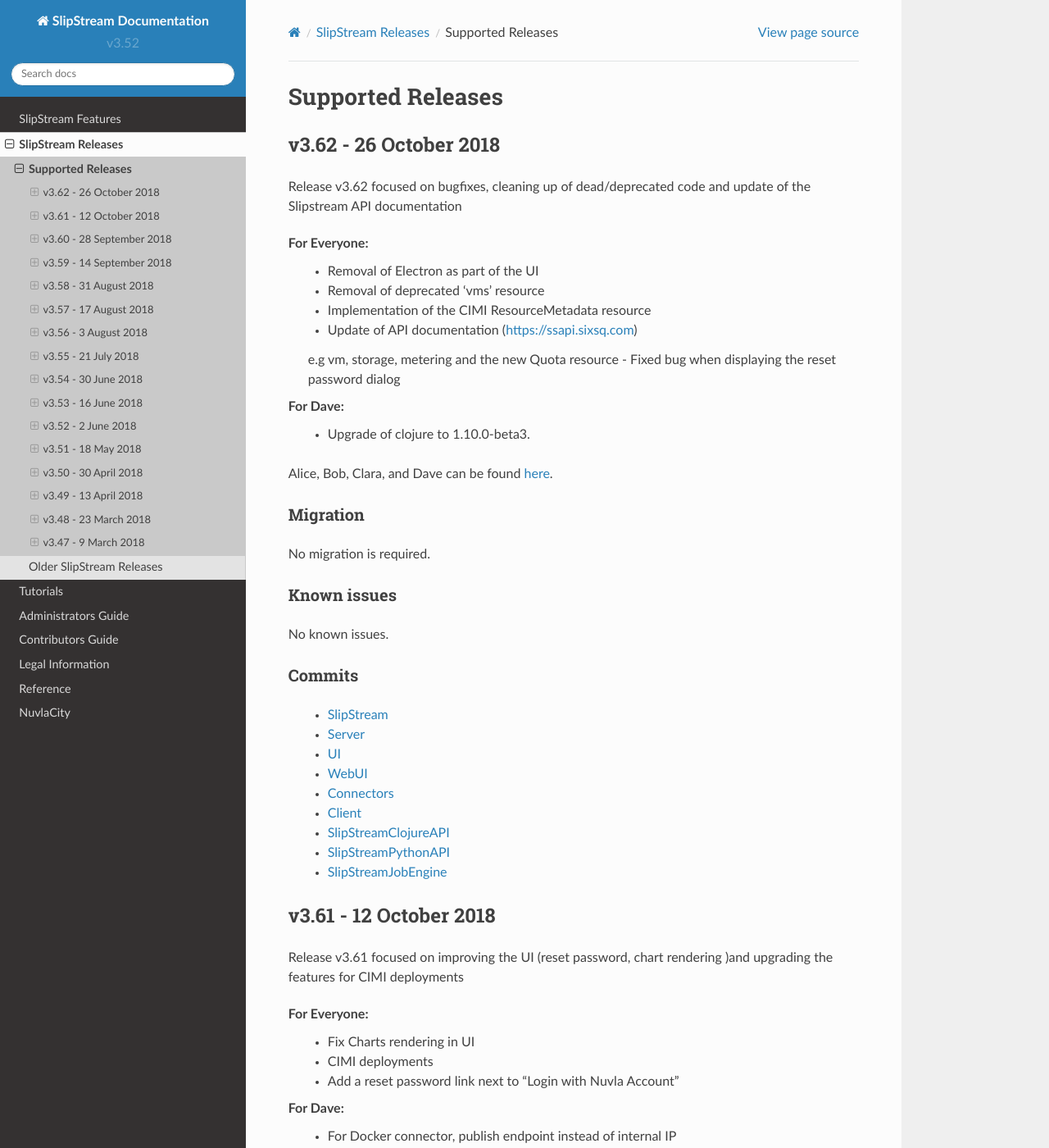
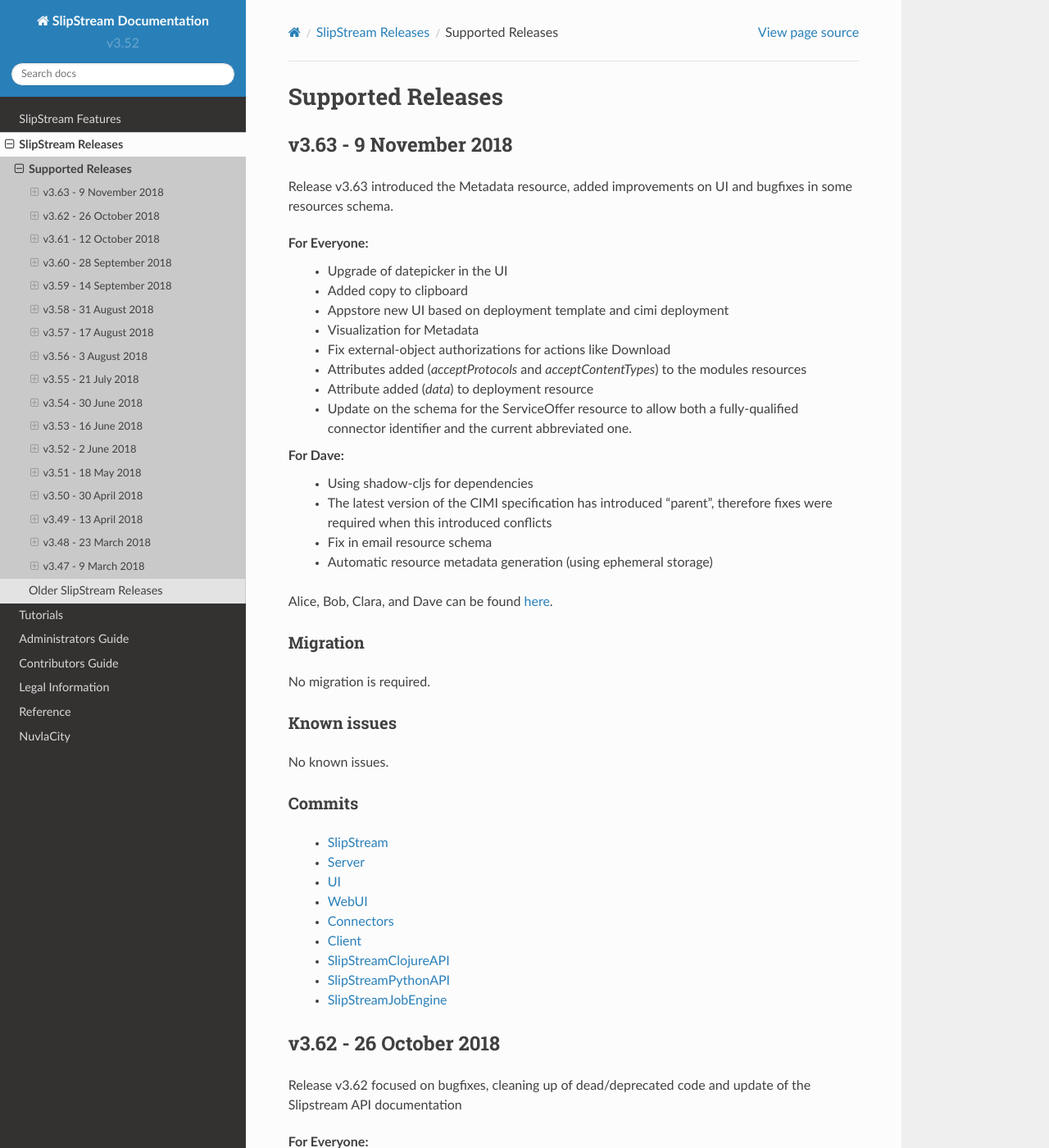
Before and after one commit to slipstream/SlipStreamDocumentation, a Sphinx documentation site: the page built from docs/release_notes/supported-releases.rst, in a window 1280 px wide and 1400 px high. Shown: the whole window at 82% size. Built offline with Sphinx 7.4.7 and the Read the Docs theme 2.0.0, drawn with Linux system fonts in a browser that asks for light colours.

Commit message:
Release notes for v3.63

```diff
--- a/docs/release_notes/supported-releases.rst
+++ b/docs/release_notes/supported-releases.rst
@@ -1,5 +1,55 @@
 Supported Releases
 ==================
+
+v3.63 - 9 November 2018
+--------------------------
+
+Release v3.63 introduced the Metadata resource, added improvements on UI and bugfixes in some resources schema.
+
+For Everyone:
+ - Upgrade of datepicker in the UI
+ - Added copy to clipboard
+ - Appstore new UI based on deployment template and cimi deployment
+ - Visualization for Metadata
+ - Fix external-object authorizations for actions like Download
+ - Attributes added  (`acceptProtocols` and `acceptContentTypes`) to the modules resources
+ - Attribute added (`data`) to deployment resource
+ - Update on the schema for the ServiceOffer resource to allow both a fully-qualified connector identifier and the current abbreviated one.
+
+For Dave:
+ - Using shadow-cljs for dependencies
+ - The latest version of the CIMI specification has introduced "parent", therefore fixes were required when this introduced conflicts
+ - Fix in email resource schema
+ - Automatic resource metadata generation (using ephemeral storage)
+
+Alice, Bob, Clara, and Dave can be found
+`here <http://sixsq.com/personae/>`_.
+
+Migration
+~~~~~~~~~
+
+No migration is required.
+
+
+Known issues
+~~~~~~~~~~~~
+
+No known issues.
+
+
+Commits
+~~~~~~~
+
+ -  `SlipStream <https://github.com/slipstream/SlipStream/compare/v3.62...v3.63>`__
+ -  `Server <https://github.com/slipstream/SlipStreamServer/compare/v3.62...v3.63>`__
+ -  `UI <https://github.com/slipstream/SlipStreamUI/compare/v3.62...v3.63>`__
+ -  `WebUI <https://github.com/slipstream/SlipStreamWebUI/compare/v3.62...v3.63>`__
+ -  `Connectors <https://github.com/slipstream/SlipStreamConnectors/compare/v3.62...v3.63>`__
+ -  `Client <https://github.com/slipstream/SlipStreamClient/compare/v3.62...v3.63>`__
+ -  `SlipStreamClojureAPI <https://github.com/slipstream/SlipStreamClojureAPI/compare/v3.62...v3.63>`__
+ -  `SlipStreamPythonAPI <https://github.com/slipstream/SlipStreamPythonAPI/compare/v3.62...v3.63>`__
+ -  `SlipStreamJobEngine <https://github.com/slipstream/SlipStreamJobEngine/compare/v3.62...v3.63>`__
+
 
 v3.62 - 26 October 2018
 --------------------------
```
